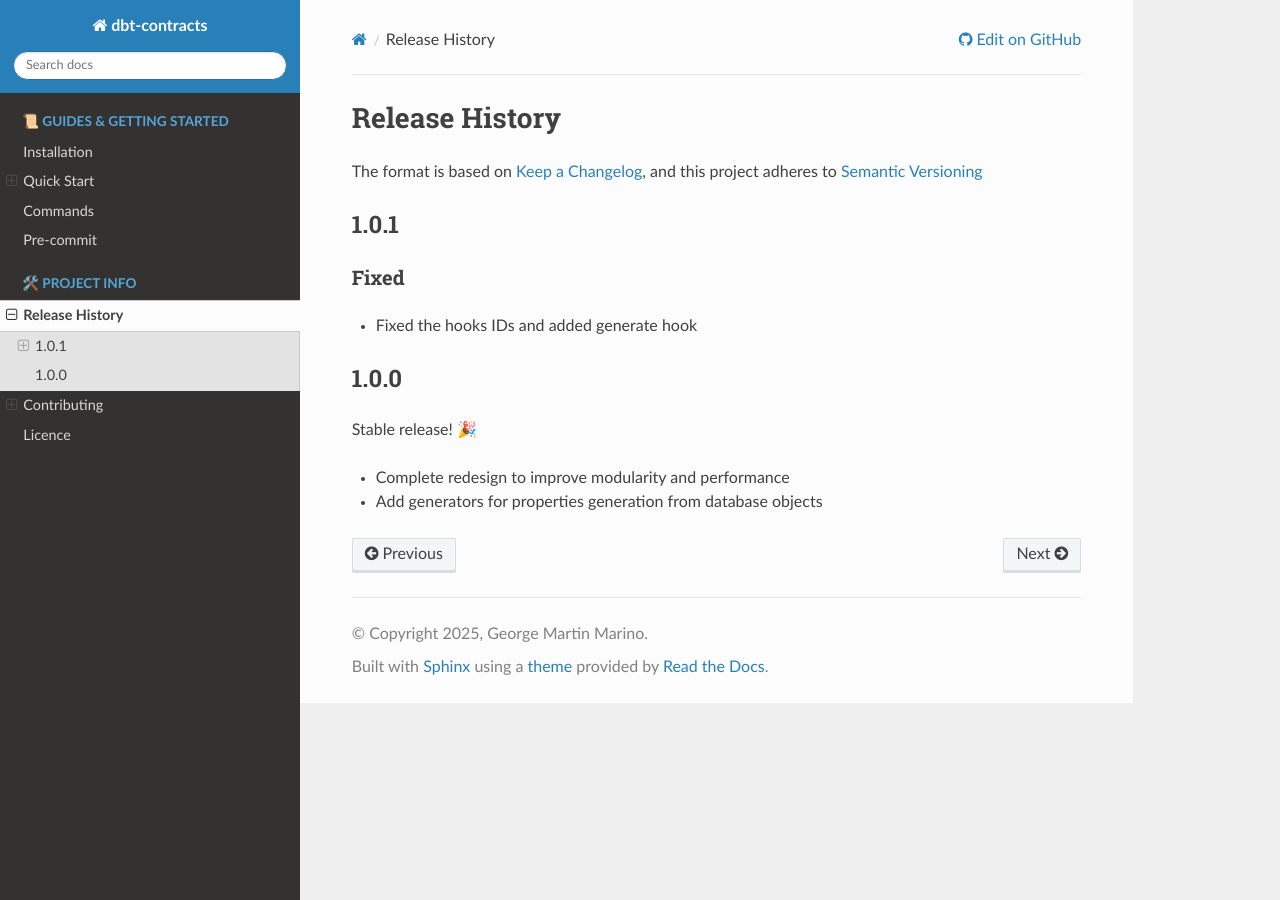
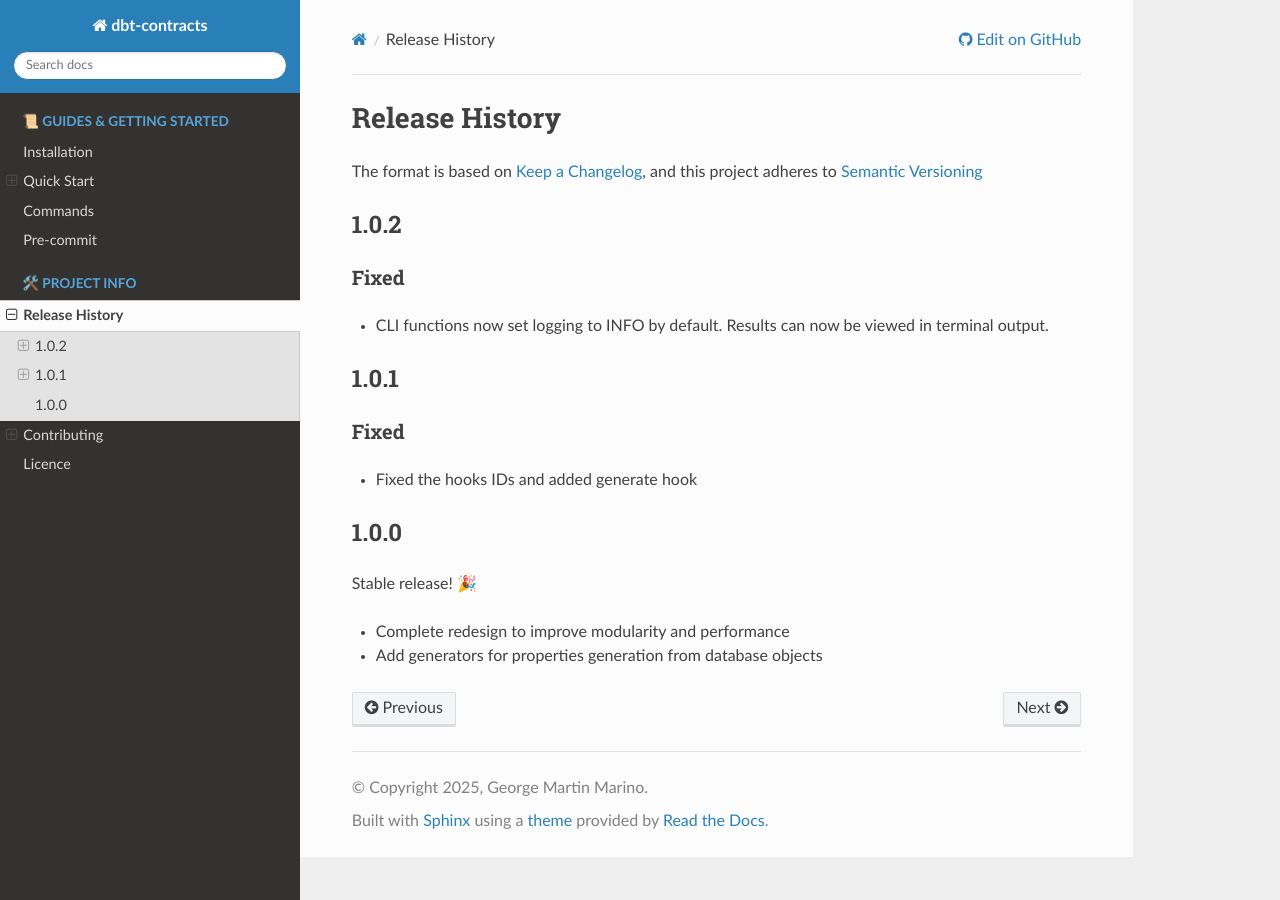
Before and after one commit to geo-martino/dbt-contracts, a Sphinx documentation site: the page built from docs/info/release-history.rst, in a window 1280 px wide. Built offline with Sphinx 7.4.7 and the Read the Docs theme 3.1.0, drawn with Linux system fonts in a browser that asks for light colours; pages that are not in the unit, such as notebooks, are missing from menus.

Commit message:
fix lack of logging on cli operations

```diff
--- a/docs/info/release-history.rst
+++ b/docs/info/release-history.rst
@@ -32,6 +32,16 @@ The format is based on `Keep a Changelog <https://keepachangelog.com/en>`_,
 and this project adheres to `Semantic Versioning <https://semver.org/spec/v2.0.0.html>`_
 
 
+1.0.2
+=====
+
+Fixed
+-----
+
+* CLI functions now set logging to INFO by default. Results can now be viewed in terminal output.
+
+
+
 1.0.1
 =====
 
```
Also changed, not shown: 1 other file.
